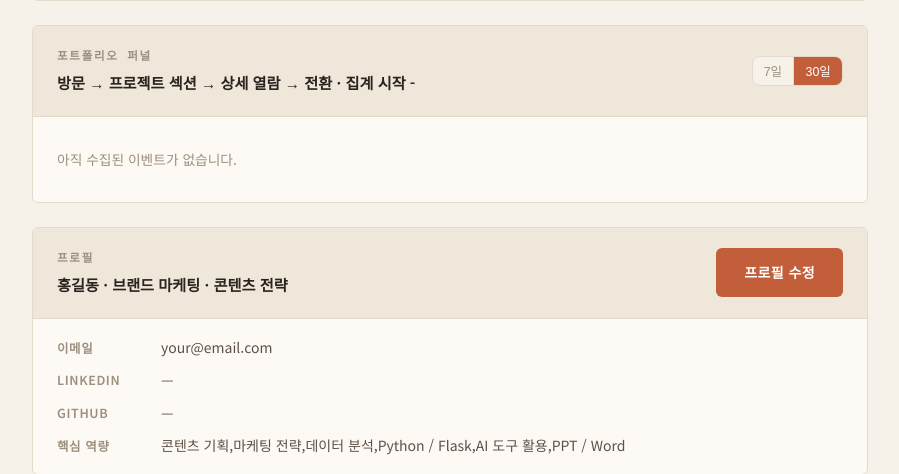
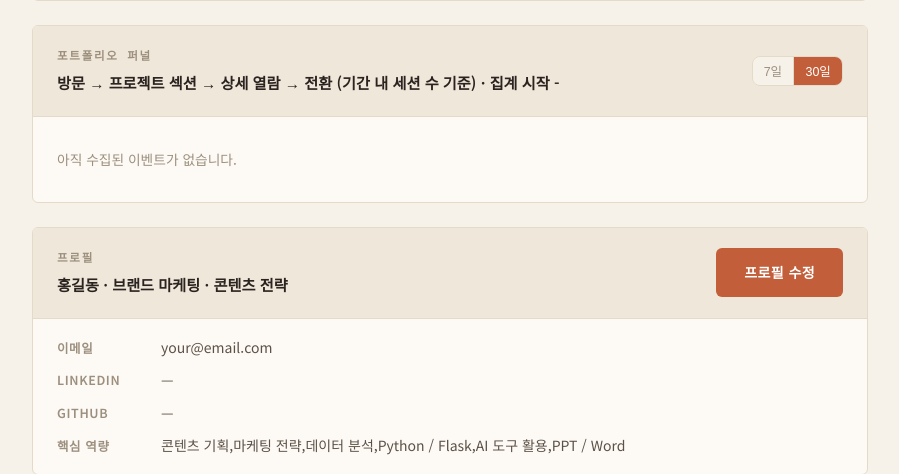
Before and after one commit to junglepark94-alt/portfolio, a Flask app: page /admin in a window 1280 px wide. Shown: the part 840-1314 px from the top of the page, without its empty margins (190-1089 px from the left). Run offline with Flask 3, Linux system fonts and the light colour scheme; the visitor is signed in with stand-in values (Sample User, id 1); data comes from the database, SQL or seed files in the repository; data that the repository does not hold is empty; some libraries are stand-ins or nearby versions.

Commit message:
fix: clarify funnel unit and tighten ranking coverage
- Reword the funnel summary line to state it counts sessions in the
  selected period, since it will never exactly match the visit chart's
  raw-visit count even after the per-day dedup fix (the funnel counts
  sessions with activity in the window, not visits).
- Add a short comment in analytics.py noting that project_id 0 means an
  event unrelated to a project, scrubbed at collection time — the only
  thing keeping non-project events out of the project ranking.
- Strengthen test_admin_dashboard_renders_collected_funnel_data to
  assert the actual project title renders and '삭제됨' does not, so a
  broken Project.id/VisitEvent.project_id type contract can no longer
  pass silently by only checking for "not empty".

Co-Authored-By: Claude Opus 5 <noreply@anthropic.com>

```diff
--- a/analytics.py
+++ b/analytics.py
@@ -44,7 +44,7 @@ def build_funnel_stats(events, project_titles, top_n=8):
             best[session_key] = rank
         if stage == 'convert' and detail:
             converts.setdefault(detail, set()).add(session_key)
-        if stage == 'project_detail' and project_id:
+        if stage == 'project_detail' and project_id:  # project_id 0은 프로젝트와 무관한 이벤트(수집 시점에 정리됨)
             projects.setdefault(project_id, set()).add(session_key)
 
     steps = []
--- a/templates/_admin_funnel.html
+++ b/templates/_admin_funnel.html
@@ -3,7 +3,7 @@
   <div class="asc-header">
     <div>
       <div class="asc-label">포트폴리오 퍼널</div>
-      <div class="asc-summary">방문 → 프로젝트 섹션 → 상세 열람 → 전환 · 집계 시작 {{ funnel_meta.since }}</div>
+      <div class="asc-summary">방문 → 프로젝트 섹션 → 상세 열람 → 전환 (기간 내 세션 수 기준) · 집계 시작 {{ funnel_meta.since }}</div>
     </div>
     <div class="chart-range" role="group" aria-label="퍼널 기간 선택">
       <button type="button" class="range-btn funnel-range-btn" data-frange="7">7일</button>
```
Also changed, not shown: tests/test_admin_funnel.py (+2 -0 lines).
